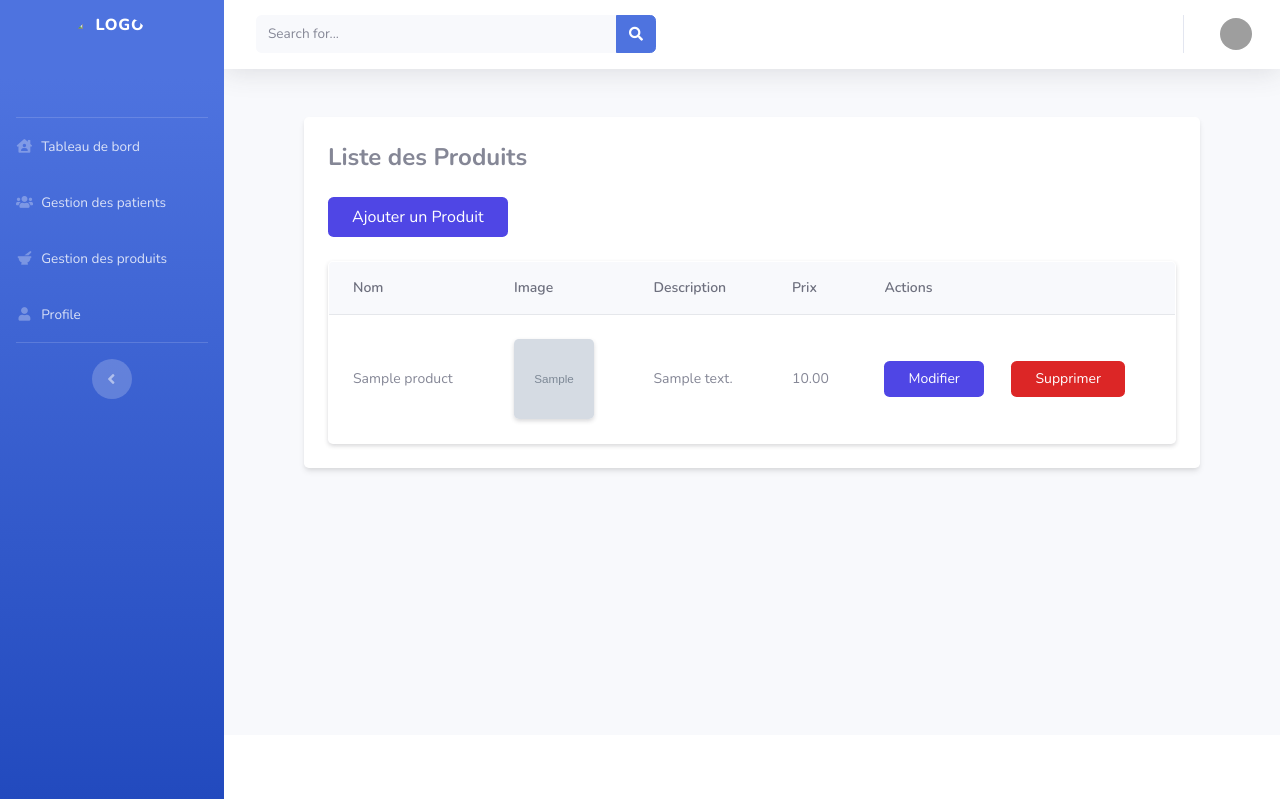
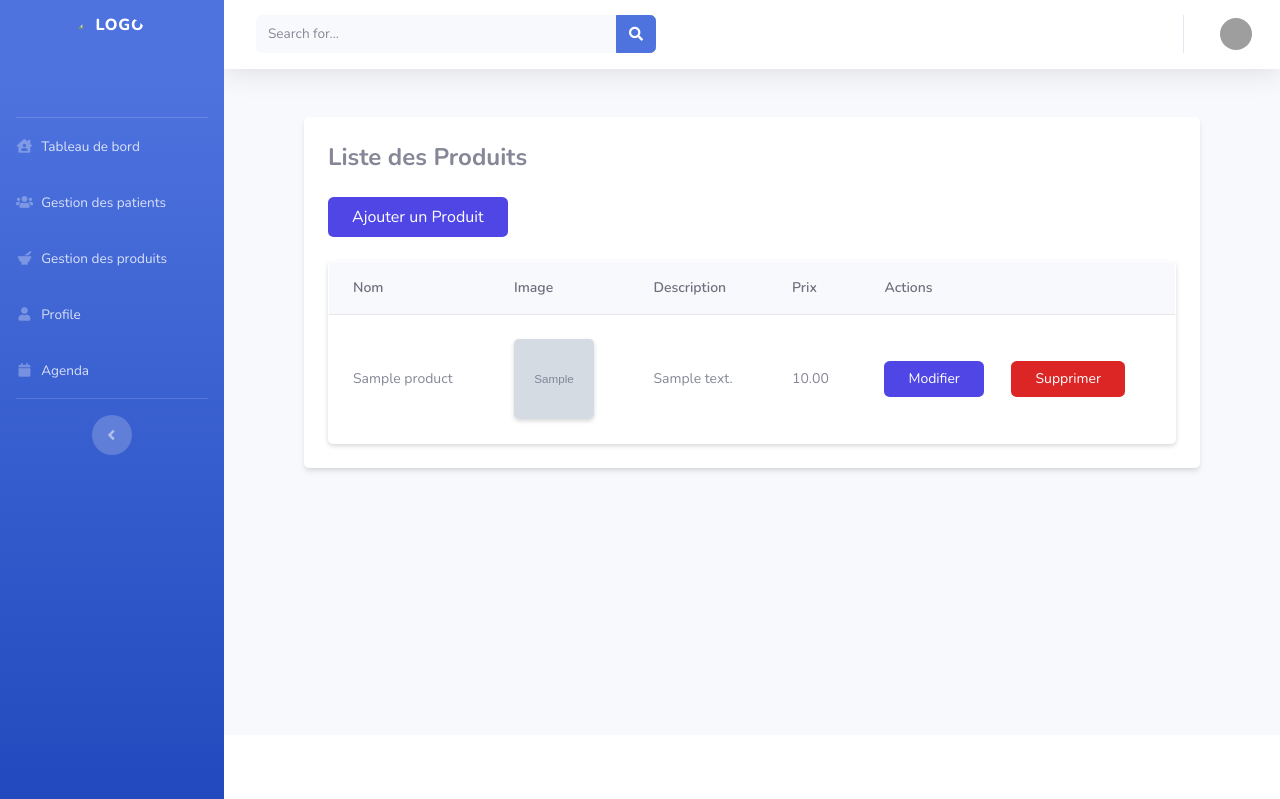
Before and after one commit to anwarbanner/mimo, a Laravel app: page /products in a window 1280 px wide. Shown: the part 1-800 px from the top of the page. Run offline with Laravel 10, Linux system fonts and the light colour scheme; tables that the repository leaves empty hold one stand-in row (Sample ...); data that the repository does not hold is empty; grey boxes are pictures that could not be loaded.

Commit message:
toufik agenda new

```diff
--- a/app/Models/Product.php
+++ b/app/Models/Product.php
@@ -13,7 +13,7 @@ class Product extends Model
         'name',
         'description',
         'price',
-        'image', // Add image to the fillable array
+        'image',
     ];
 
 }
--- a/resources/views/layouts/sidebar.blade.php
+++ b/resources/views/layouts/sidebar.blade.php
@@ -47,6 +47,13 @@
     </a>
   </li>
 
+  <li class="nav-item">
+    <a class="nav-link" href="/rdvs">
+      <i class="fas fa-fw fa-solid fa-calendar"></i>
+      <span>Agenda</span>
+    </a>
+  </li>
+
   <!-- Divider -->
   <hr class="sidebar-divider">
 
```
